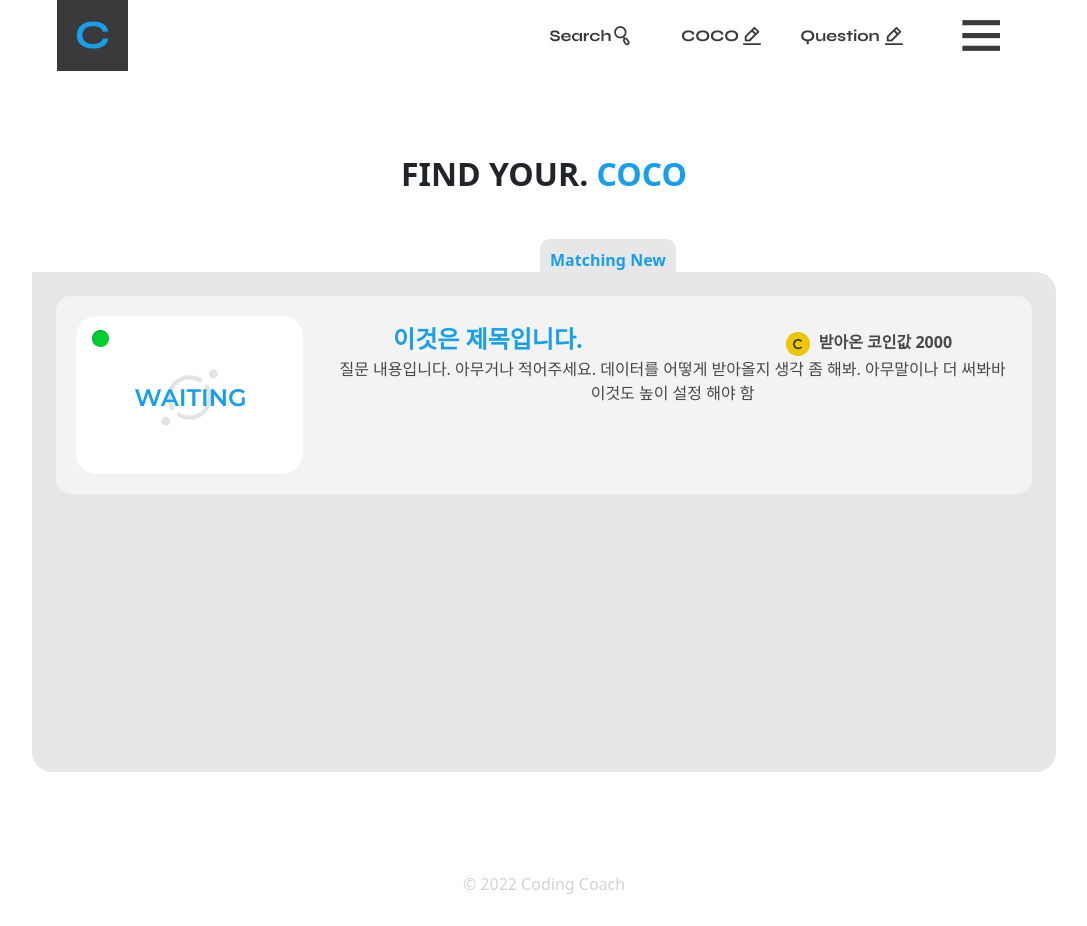
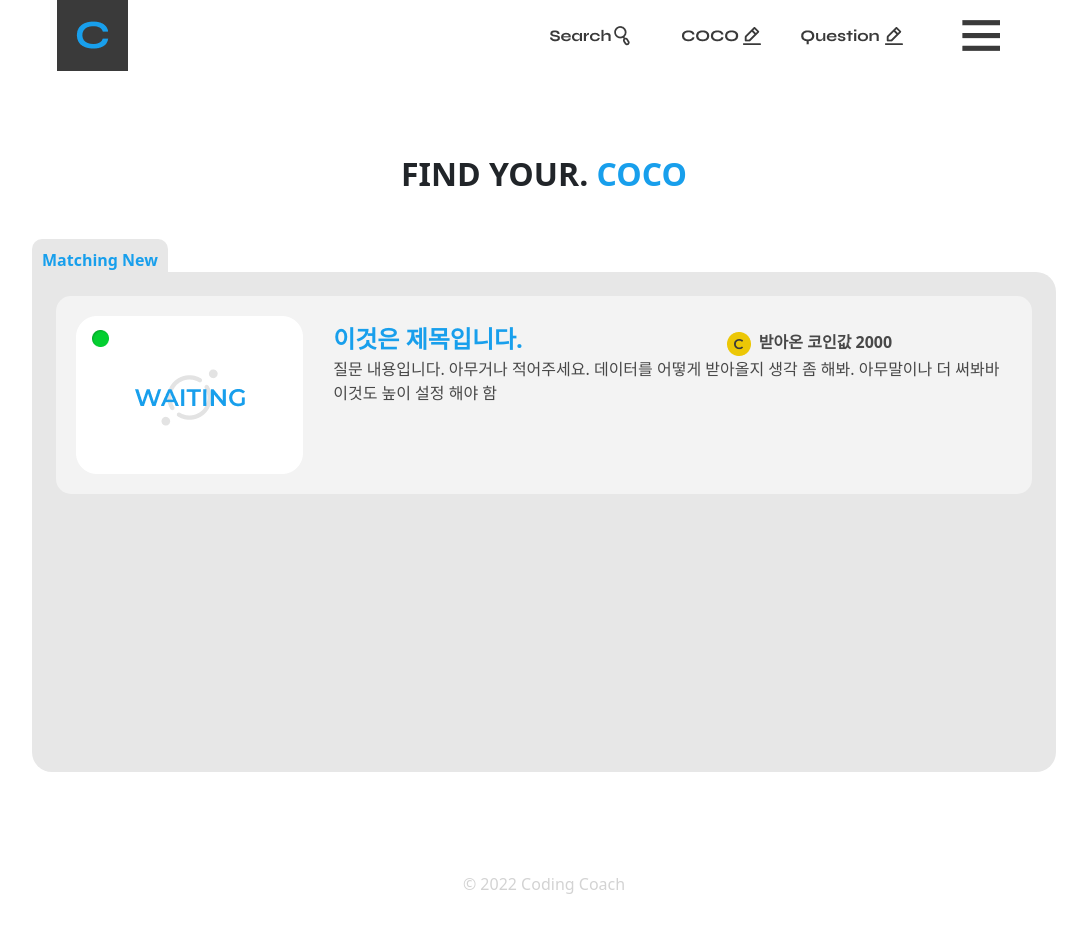
Before and after one commit to beansby/react-coco, a React (Create React App) app: page / in a window 1280 px wide. Shown: the whole page, without its empty margins (96-1183 px from the left). Built offline with nearby package versions, Linux system fonts and the light colour scheme; no server answers.

Commit message:
css 수정

```diff
--- a/src/component/EditorForm.js
+++ b/src/component/EditorForm.js
@@ -4,9 +4,18 @@ import ClassicEditor from '@ckeditor/ckeditor5-build-classic';
 
 function EditorForm() {
 
+    const submit = (e) => {
+        // e.preventDefalut();
+
+        console.log('데이터 가져오기');
+        console.log(CKEditor.editor.getData());
+
+    }
+
+
     return (
         <div>
-
+            <br/> <br/><br/><br/><br/><br/><br/>
             <CKEditor
                 editor={ ClassicEditor }
                 data="<p>질문 내용을 입력하세요.</p>"
@@ -16,6 +25,7 @@ function EditorForm() {
                 } }
                 onChange={ ( event, editor ) => {
                     const data = editor.getData();
+
                     console.log( { event, editor, data } );
                 } }
                 onBlur={ ( event, editor ) => {
@@ -24,7 +34,11 @@ function EditorForm() {
                 onFocus={ ( event, editor ) => {
                     console.log( 'Focus.', editor );
                 } }
-            />
+            >
+
+            </CKEditor>
+            <button onClick={submit}> submit </button>
+
         </div>
     );
 
--- a/src/component/MypageEdit.css
+++ b/src/component/MypageEdit.css
@@ -1,4 +1,4 @@
-main {
+.mypage-main {
     margin: 0 auto;
     text-align: center;
 }
--- a/src/component/MypageEdit.js
+++ b/src/component/MypageEdit.js
@@ -12,7 +12,7 @@ function MypageEdit() {
     }
 
     return (
-        <main>
+        <main className="mypage-main">
             <div className="row">
                 {/* 좌측 메뉴 */}
                 <div className="col-md-3 tab-title">
```
